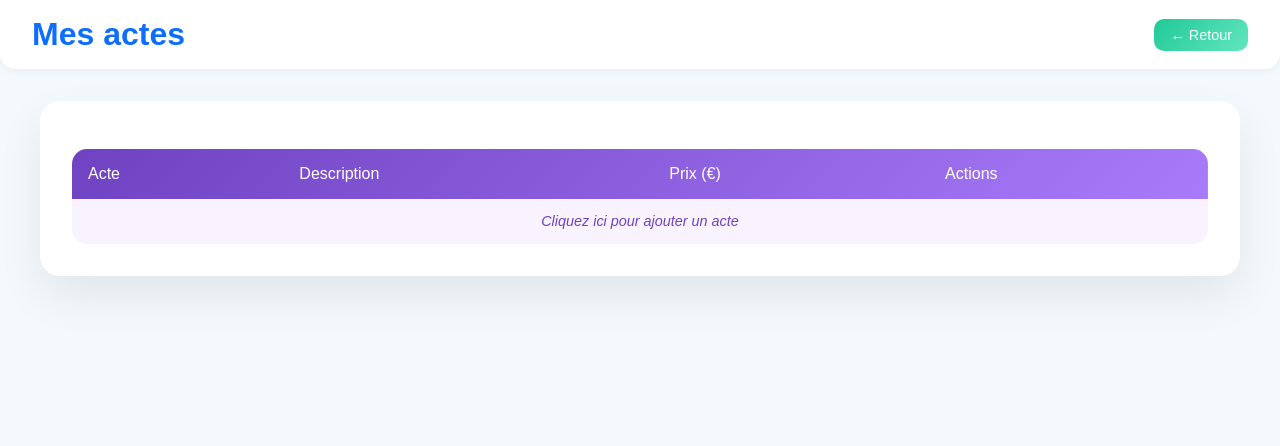
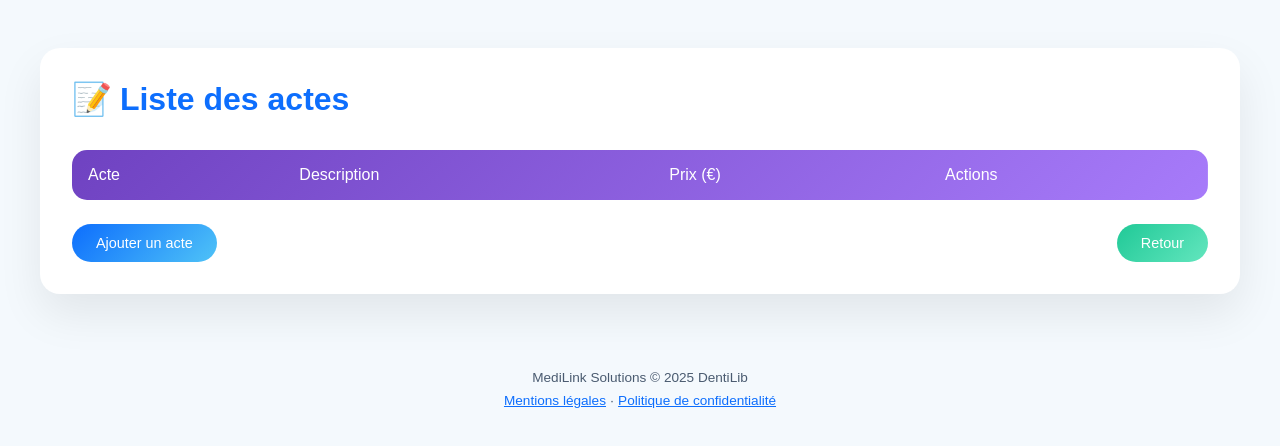
Before and after one commit to Wirzzan/DentiLib, a website: page public/prothesistActs.html in a window 1280 px wide. Drawn offline with Linux system fonts and the light colour scheme; no server answers.

Commit message:
fix UI + ajout footer

```diff
--- a/public/js/prothesistActs.js
+++ b/public/js/prothesistActs.js
@@ -2,8 +2,8 @@ const API = "/prothesiste";
 
 
 const actsBody = document.getElementById("actsBody");
-const addActToProto = document.getElementById("addActToProto");
-const backBtn = document.getElementById("backBtn");
+const addActBtn = document.getElementById("addActBtn");
+const returnBtn = document.getElementById("returnBtn");
 
 let acts = [];
 
@@ -33,8 +33,7 @@ async function fetchMyActs() {
     const data = await res.json();
     const myActs = data.acts || [];
 
-    // vider le tableau sauf la ligne add-act-row
-    actsBody.querySelectorAll("tr:not(.add-act-row)").forEach(tr => tr.remove());
+    actsBody.innerHTML = "";
 
     // remplir le tableau
     myActs.forEach(a => addActToTable(a.acte._id, a.acte.name, a.acte.description, a.price));
@@ -62,7 +61,7 @@ function addActToTable(acteId = "", name = "", description = "", price = "") {
     <td><input type="number" class="priceInput" value="${price}" min="0" step="0.01" aria-label="Prix en euros"></td>
     <td><button class="btn-delete-act">✖</button></td>
   `;
-  actsBody.insertBefore(tr, addActToProto.parentElement);
+  actsBody.appendChild(tr);
 
   const select = tr.querySelector(".act-select");
   const descTd = tr.querySelector(".act-description");
@@ -129,22 +128,11 @@ function addActToTable(acteId = "", name = "", description = "", price = "") {
 // ==========================
 // CLIQUE SUR "Ajouter un acte"
 // ==========================
-if (addActToProto) {
-  addActToProto.addEventListener("click", () => addActToTable());
-} else {
-  console.error("addActToProto introuvable dans le DOM !");
-}
+addActBtn?.addEventListener("click", () => addActToTable());
 
-// ==========================
-// BOUTON RETOUR
-// ==========================
-if (backBtn) {
-  backBtn.addEventListener("click", () => {
-    window.location.href = "/prothesistHome.html";
-  });
-} else {
-  console.error("backBtn introuvable dans le DOM !");
-}
+returnBtn?.addEventListener("click", () => {
+  window.location.href = "/prothesistHome.html";
+});
 
 // ==========================
 // INIT
--- a/public/prothesistActs.html
+++ b/public/prothesistActs.html
@@ -3,17 +3,17 @@
 <head>
   <meta charset="UTF-8">
   <link rel="icon" href="/img/favicon.svg" type="image/svg+xml" />
-  <title>Mes actes - Prothésiste</title>
-  <link rel="stylesheet" href="./styles/prothesistActs.css">
+  <meta name="viewport" content="width=device-width, initial-scale=1.0">
+  <title>Liste des actes</title>
+  <link rel="stylesheet" href="/styles/actManage.css" />
+  <link rel="stylesheet" href="/styles/legal.css" />
+  <link rel="stylesheet" href="/styles/prothesistActs.css" />
 </head>
 <body>
-  <header>
-    <h1>Mes actes</h1>
-    <button id="backBtn">← Retour</button>
-  </header>
+  <div class="container">
+    <h1>Liste des actes</h1>
 
-  <main>
-    <table id="actsTable">
+    <table>
       <thead>
         <tr>
           <th>Acte</th>
@@ -23,15 +23,26 @@
         </tr>
       </thead>
       <tbody id="actsBody">
-        <!-- Les lignes seront injectées ici -->
-        <tr class="add-act-row">
-          <td id="addActToProto" colspan="4">Cliquez ici pour ajouter un acte</td>
-        </tr>
       </tbody>
     </table>
-  </main>
+
+    <div class="table-footer">
+      <button class="btn btn-add" id="addActBtn" type="button">Ajouter un acte</button>
+      <button class="btn btn-return" id="returnBtn" type="button">Retour</button>
+    </div>
+  </div>
+
+  <footer>
+    <p>MediLink Solutions © 2025 DentiLib</p>
+    <p class="legal-footer-links">
+      <button type="button" class="legal-link" data-legal="mentions">Mentions légales</button>
+      ·
+      <button type="button" class="legal-link" data-legal="privacy">Politique de confidentialité</button>
+    </p>
+  </footer>
 
   <script src="/js/api.js"></script>
-  <script src="./js/prothesistActs.js"></script>
+  <script src="/js/legal.js"></script>
+  <script src="/js/prothesistActs.js"></script>
 </body>
 </html>
--- a/public/styles/legal.css
+++ b/public/styles/legal.css
@@ -1,5 +1,19 @@
 .legal-footer-links {
   margin-top: 0.5rem;
+}
+
+footer {
+  background: transparent;
+  text-align: center;
+  padding: 1.2rem;
+  font-size: 0.8rem;
+  color: #6b7a90;
+}
+
+footer p {
+  margin-top: 0.5rem;
+  font-size: 0.85rem;
+  color: #4a5b70;
 }
 
 footer .legal-link,
--- a/public/styles/prothesistActs.css
+++ b/public/styles/prothesistActs.css
@@ -1,168 +1,28 @@
-/* ======================
-   RESET & BASE
-====================== */
-* {
-  margin: 0;
-  padding: 0;
-  box-sizing: border-box;
-  font-family: "Poppins", sans-serif;
-}
+/* Styles spécifiques prothésiste — base partagée via actManage.css */
 
-body {
-  background-color: #f4f9fd;
-  color: #2c3e50;
-}
-
-header {
-  display: flex;
-  justify-content: space-between;
-  align-items: center;
-  padding: 1rem 2rem;
-  background-color: #fff;
-  box-shadow: 0 2px 10px rgba(0,0,0,0.05);
-  border-bottom-left-radius: 15px;
-  border-bottom-right-radius: 15px;
-}
-
-header h1 {
-  font-weight: 600;
-  color: #0d6efd;
-}
-
-header button {
-  padding: 0.5rem 1rem;
-  border-radius: 10px;
-  border: none;
-  background: linear-gradient(135deg, #20c997, #63e6be);
-  color: white;
-  cursor: pointer;
-  transition: 0.3s;
-}
-
-header button:hover {
-  transform: translateY(-2px);
-  box-shadow: 0 5px 15px rgba(32,201,151,0.4);
-}
-
-main {
-  max-width: 1200px;
-  margin: 2rem auto;
-  padding: 2rem;
-  background: white;
-  border-radius: 20px;
-  box-shadow: 0 20px 45px rgba(0,0,0,0.08);
-}
-
-/* ======================
-   TABLE
-====================== */
-table {
-  width: 100%;
-  border-collapse: collapse;
-  border-radius: 15px;
-  overflow: hidden;
-  margin-top: 1rem;
-}
-
-thead {
-  background: linear-gradient(135deg, #6f42c1, #a77bfa);
-  color: white;
-}
-
-thead th {
-  padding: 1rem;
-  text-align: left;
-  font-weight: 500;
-}
-
-tbody tr {
-  background-color: white;
-  transition: background 0.2s;
-}
-
-tbody tr:nth-child(even) {
-  background-color: #f5faff;
-}
-
-tbody tr:hover {
-  background-color: #e9f3ff;
-}
-
-tbody td {
-  padding: 0.8rem 1rem;
-  font-size: 0.9rem;
-}
-
-/* ======================
-   ADD ACT ROW
-====================== */
-tr.add-act-row td {
-  text-align: center;
-  font-style: italic;
-  color: #6f42c1;
-  cursor: pointer;
-  background-color: #f9f2ff;
-  padding: 0.9rem;
-  transition: background 0.2s, color 0.2s;
-}
-
-tr.add-act-row:hover td {
-  background-color: #f0e6ff;
-  color: #5a2ea6;
-}
-
-/* ======================
-   INPUTS & SELECTS
-====================== */
-input[type="number"] {
+input[type="number"].priceInput {
   width: 80px;
   padding: 0.3rem;
   border-radius: 5px;
   border: 1px solid #ccc;
 }
 
-select {
+select.act-select {
   padding: 0.3rem;
   border-radius: 5px;
   border: 1px solid #ccc;
+  min-width: 160px;
 }
 
-/* ======================
-   BUTTONS
-====================== */
-button {
+button.btn-delete-act {
+  background: #dc3545;
+  color: white;
+  border: none;
+  padding: 0.3rem 0.8rem;
+  border-radius: 8px;
   cursor: pointer;
-  border: none;
-  border-radius: 8px;
-  padding: 0.4rem 0.8rem;
-  font-size: 0.9rem;
-  color: white;
-  transition: 0.3s;
 }
 
-button.btn-edit {
-  background: #0d6efd;
-}
-
-button.btn-edit:hover {
-  background: #0b5ed7;
-}
-
-button.btn-delete-act,
-button.deleteAct {
-  background: #dc3545;
-}
-
-button.btn-delete-act:hover,
-button.deleteAct:hover {
+button.btn-delete-act:hover {
   background: #b02a37;
 }
-
-button.btn-add {
-  background: linear-gradient(135deg, #0d6efd, #4fc3f7);
-}
-
-button.btn-add:hover {
-  transform: translateY(-2px);
-  box-shadow: 0 10px 25px rgba(13,110,253,0.4);
-}
```
Also changed, not shown: cypress/e2e/prothesist-worksheet.cy.js (+2 -2 lines), public/actManage.html (+11 -0 lines), public/adminDashboard.html (+11 -0 lines), public/dentistHome.html (+11 -0 lines), public/dentistWorksheet.html (+11 -0 lines), public/facture.html (+11 -0 lines), public/js/worksheet.js (+1 -7 lines), public/prothesistHome.html (+11 -0 lines).
